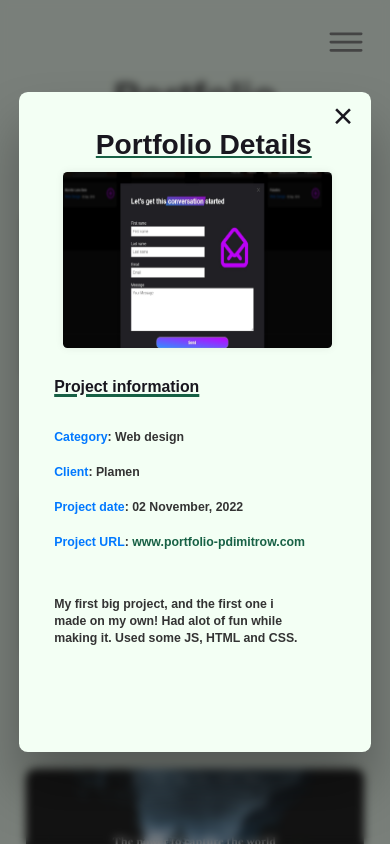
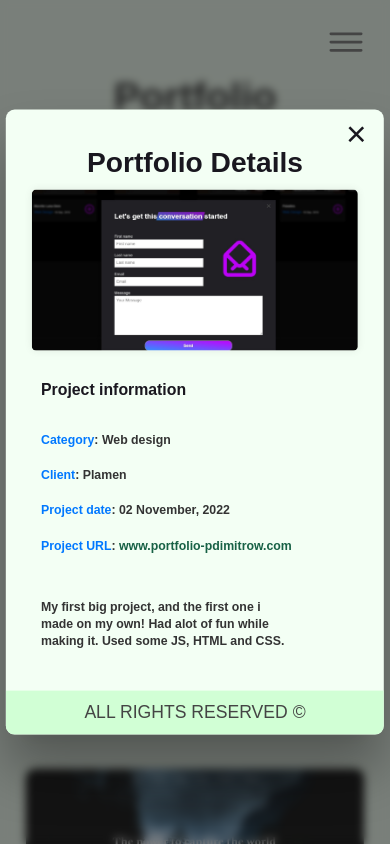
Before and after one commit to PDimitroww/portfolio, a plain HTML site: page index.html in a window 390 px wide. Both pictures are taken after a click on the element 331 px from the left and 3485 px from the top of the page. Shown: the part 3063-3907 px from the top of the page. Drawn offline with nearby package versions, Linux system fonts and the light colour scheme; no server answers.

Commit message:
added footer to the portfolio modals

```diff
--- a/index.html
+++ b/index.html
@@ -400,6 +400,9 @@
                     </p>
                   </div>
                 </div>
+                <div class="port--modal_footer">
+                  <p class="footer-portfolio">all rights reserved &copy;</p>
+                </div>
               </div>
             </div>
           </div>
@@ -462,6 +465,9 @@
                     </p>
                   </div>
                 </div>
+                <div class="port--modal_footer">
+                  <p class="footer-portfolio">all rights reserved &copy;</p>
+                </div>
               </div>
             </div>
           </div>
@@ -522,6 +528,9 @@
                     </p>
                   </div>
                 </div>
+                <div class="port--modal_footer">
+                  <p class="footer-portfolio">all rights reserved &copy;</p>
+                </div>
               </div>
             </div>
           </div>
@@ -579,6 +588,9 @@
                     </p>
                   </div>
                 </div>
+                <div class="port--modal_footer">
+                  <p class="footer-portfolio">all rights reserved &copy;</p>
+                </div>
               </div>
             </div>
           </div>
@@ -630,6 +642,9 @@
                     </p>
                   </div>
                 </div>
+                <div class="port--modal_footer">
+                  <p class="footer-portfolio">all rights reserved &copy;</p>
+                </div>
               </div>
             </div>
           </div>
@@ -679,6 +694,9 @@
                       App that calculates your workout and saves your marks!
                     </p>
                   </div>
+                </div>
+                <div class="port--modal_footer">
+                  <p class="footer-portfolio">all rights reserved &copy;</p>
                 </div>
               </div>
             </div>
@@ -736,6 +754,9 @@
                     </p>
                   </div>
                 </div>
+                <div class="port--modal_footer">
+                  <p class="footer-portfolio">all rights reserved &copy;</p>
+                </div>
               </div>
             </div>
           </div>
@@ -789,6 +810,9 @@
                     </ul>
                     <p>App about food.</p>
                   </div>
+                </div>
+                <div class="port--modal_footer">
+                  <p class="footer-portfolio">all rights reserved &copy;</p>
                 </div>
               </div>
             </div>
--- a/queries.css
+++ b/queries.css
@@ -93,6 +93,11 @@
 
   .port--modal {
     width: 100rem;
+    height: 59rem;
+  }
+
+  .port--modal_footer {
+    height: 15rem;
   }
 
   .container {
@@ -189,7 +194,15 @@
   }
 
   .port--modal {
-    width: 100rem;
+    height: 82rem;
+  }
+
+  .port--modal_footer {
+    height: 10rem;
+  }
+
+  .footer-portfolio {
+    font-size: 3rem;
   }
 
   .port--modal--data {
@@ -213,6 +226,7 @@
 
   .port--modal--data h2 {
     text-align: center;
+    margin-left: 0;
   }
 
   .project-info {
@@ -299,6 +313,24 @@
 
   .section__header {
     font-size: 2rem;
+  }
+
+  .port--modal {
+    width: 75rem;
+  }
+
+  .port--modal_footer {
+    margin-top: 2.6rem;
+  }
+
+  .footer-portfolio {
+    font-size: 3rem;
+  }
+
+  .project-info ul,
+  .project-info h3 {
+    width: 25rem;
+    margin-left: 2rem;
   }
 
   p {
@@ -578,13 +610,26 @@
   .port--modal {
     width: 50rem;
     padding: 1rem 3rem;
-    height: 75rem;
+    padding-bottom: 0;
+    height: 71rem;
     overflow-y: auto;
+  }
+
+  .port--modal_footer {
+    max-width: 100%;
+    left: 0;
+    height: 5rem;
+    margin-top: 3.2rem;
+  }
+
+  .footer-portfolio {
+    font-size: 2rem;
   }
 
   .project-info ul,
   .project-info h3 {
     padding: 1rem;
+    margin-left: 0;
   }
 
   .port--modal--data {
@@ -601,7 +646,9 @@
   }
 
   .img--modal {
-    height: 20rem;
+    max-width: 100%;
+    height: auto;
+    margin-left: 0;
   }
 
   .project-info {
@@ -663,8 +710,8 @@
     width: 100%;
   }
 
-  .footer__nav li {
-    margin: 0 2rem 0 2rem;
+  .footer__item:not(:last-child) {
+    margin-right: 2rem;
   }
 }
 
@@ -672,11 +719,7 @@
 
 @media (max-width: 27em) {
   .port--modal {
-    width: 40rem;
-  }
-
-  .footer__nav li {
-    margin: 0 0 0 2rem;
+    width: 43rem;
   }
 }
 
--- a/style.css
+++ b/style.css
@@ -230,6 +230,10 @@ h4 {
 .dark-mode .nav.sticky {
   background-color: rgba(0, 0, 0, 0.671);
   border-bottom: 0.1px solid #ce2eff;
+}
+
+.dark-mode .port--modal_footer {
+  background-color: rgba(223, 117, 255, 0.336);
 }
 
 /* =================== */
@@ -922,6 +926,25 @@ img {
   visibility: hidden;
   opacity: 0;
   border-radius: 1rem;
+  overflow: hidden;
+}
+
+.port--modal_footer {
+  position: fixed;
+  bottom: 0;
+  display: flex;
+  align-items: center;
+  justify-content: center;
+  height: 20rem;
+  background-color: rgb(209, 255, 213);
+  margin-top: 4rem;
+  width: 100%;
+}
+
+.footer-portfolio {
+  color: #444;
+  font-size: 4rem;
+  text-transform: uppercase;
 }
 
 .port--modal.is-visible {
@@ -966,13 +989,11 @@ img {
   margin-bottom: 1rem;
   color: #19171f;
   font-size: 3.2rem;
-  text-decoration: underline;
-  text-decoration-color: #176145;
   margin: 2rem 0 0 2rem;
 }
 
 .img--modal {
-  max-width: 90%;
+  max-width: 95%;
   border-radius: 0.5rem;
   box-shadow: 0 0 1rem 0 rgba(0, 0, 0, 0.075);
   margin-left: 2rem;
@@ -982,9 +1003,6 @@ img {
   color: #19171f;
   font-size: 1.8rem;
   margin-top: 6rem;
-  text-decoration: underline;
-  text-decoration-color: #176145;
-  text-decoration-thickness: 3px;
 }
 
 .port--modal--data p {
```
